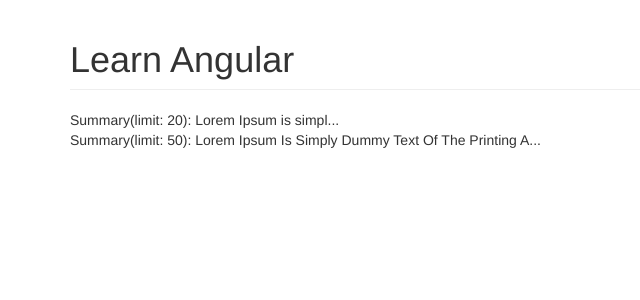
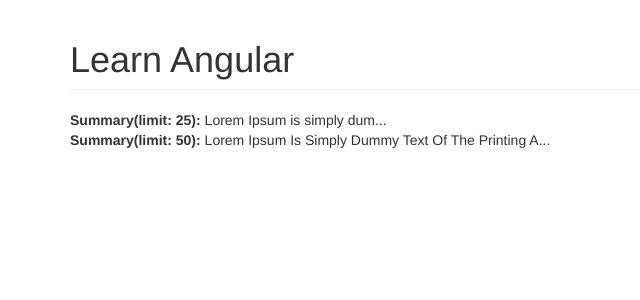
Before and after one commit to palashmon/learn-angular4, an Angular app: page / in a window 1280 px wide. Shown: the top 300 px of the page, without its empty margins (0-640 px from the left). Built offline with nearby package versions, Linux system fonts and the light colour scheme.

Commit message:
Minor fixes and UI update

```diff
--- a/src/app/capitalize.pipe.ts
+++ b/src/app/capitalize.pipe.ts
@@ -9,7 +9,7 @@
         // tslint:disable-next-line:curly
         if (!value) return value;
 
-        return value.replace(/\w\S*/g, function(txt) {
+        return value.trim().replace(/\w\S*/g, function(txt) {
             return txt.charAt(0).toUpperCase() + txt.substr(1).toLowerCase();
         });
     }
--- a/src/app/courses.component.ts
+++ b/src/app/courses.component.ts
@@ -3,8 +3,8 @@
 @Component({
     selector: 'app-courses',
     template: `
-        Summary(limit: 20): {{ text | summary:20 }} <br/>
-        Summary(limit: 50): {{ text | summary | capitalize }} <br/>
+        <strong>Summary(limit: 25):</strong> {{ text | summary:25 }} <br/>
+        <strong>Summary(limit: 50):</strong> {{ text | summary | capitalize }} <br/>
     `
 })
 export class CoursesComponent {
```
